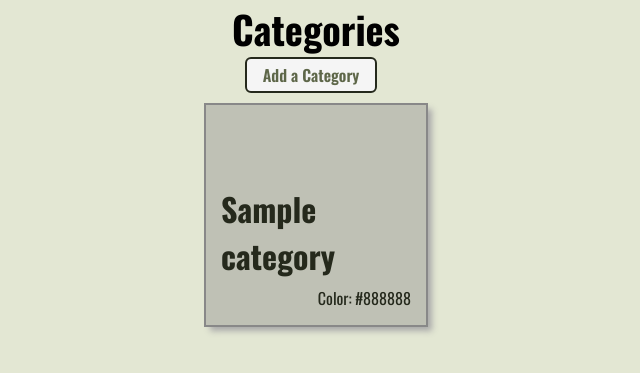
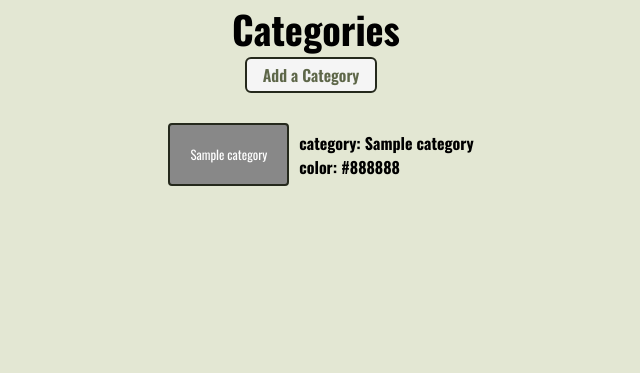
Before and after one commit to rbozek/reps, a Django app: page /categories/ in a window 1280 px wide. Shown: the part 56-429 px from the top of the page, without its empty margins (324-964 px from the left). Run offline with Django 4.2, Linux system fonts and the light colour scheme; a user stored in the database is signed in; tables that the repository leaves empty hold one stand-in row (values such as "Sample post").

Commit message:
styling for category list template

```diff
--- a/main_app/static/css/base.css
+++ b/main_app/static/css/base.css
@@ -218,6 +218,17 @@ button, .btn {
   margin-left: 20px;
 }
 
-/* .page-content {
-  font-size: var(--font-reg);
-} */
+
+
+/* specific, accessed on many pages: */
+.category-label{
+  margin-left: 10px;
+  display: inline-block;
+  padding: 0px 4px;
+  color: #FFFFFF;
+  border: var(--borders);
+  border-radius: 4px;
+}
+.category-label p{
+  font-size: var(--font-s)
+}
--- a/main_app/static/css/categories/category-index.css
+++ b/main_app/static/css/categories/category-index.css
@@ -1,64 +1,19 @@
-.card-container {
-  padding: 0 40px;
+.category-container {
+  margin: 6px 0px;
+  /* padding: 0 40px; */
   display: flex;
-  justify-content: center;
-  flex-wrap: wrap;
+  /* flex-direction: column; */
+  align-items: center;
+  /* justify-content: center; */
+  /* flex-wrap: wrap; */
+  /* background-color: red; */
 }
 
-.card {
-  width: 224px;
-  height: 224px;
-  margin: 10px;
-  border: solid 2px;
-  box-shadow: var(--card-box-shadow);
-  position: relative;
-}
-
-.card-bg{
-  opacity: .4;
-  position: absolute;
-  display: inline-flex;
-  top: 0;
-  left: 0;
-  width: 100%;
-  height: 100%;
-}
-
-.card-content {
-  padding: 15px;
-  height: 100%;
-  width: 100%;
-  display: flex;
-  align-items: flex-end;
-  justify-content: flex-end;
-  flex-direction: column;
-}
-
-.card > a {
-  position: absolute;
-  top: 0;
-  left: 0;
-  width: 100%;
-  height: 100%;
-  display: inline-block;
-  text-decoration: none;
-  color: var(--text-color);
-}
-
-.card h2 {
-  margin: 7px 0;
+.category-label-grow {
+  padding: 20px;
   font-size: var(--font-xl);
 }
 
-.card p {
-  margin: 0;
-  font-size: var(--font-reg);
+.category-adjacent {
+  margin: 0px 0px 0px 10px;
 }
-
-.page-header > img {
-  margin-left: 10px;
-}
-
-.page-header > img:first-of-type {
-  margin-left: 15px;
-}
--- a/main_app/templates/main_app/category_list.html
+++ b/main_app/templates/main_app/category_list.html
@@ -15,19 +15,34 @@
   <h1>Categories</h1>
   <a href="{% url 'category-create' %}"  class="btn standard">Add a Category</a>
 </section>
+<br>
 
-<section class="card-container">
-  {% for category in category_list %}
-  <div class="card" style="border-color: {{ category.color }}">
-    <div class="card-bg" style="background-color: {{ category.color }}"></div>
+{% comment %} {% if category_list %} {% endcomment %}
+
+{% for category in category_list %}
+
+  <section class="category-container">
     <a href="{% url 'category-detail' category.id %}">
-      <div class="card-content">
-        <h2>{{ category.name }}</h2>
-        <p>Color: {{ category.color }}</p>
+      <div
+        class="category-label category-label-grow"
+        style="background-color: {{ category.color }};"
+      >
+        <p>{{ category.name }}</p>
       </div>
     </a>
-  </div>
-  {% endfor %}
-</section>
+
+    <div class="category-adjacent">
+      <h4>category: {{ category.name }}</h4>
+      <h4>color: {{ category.color }}</h4>
+    </div>
+
+  </section>
+
+{% endfor %}
+
+  {% comment %} {% else %} {% endcomment %}
+    {% comment %} <h3>No categories have been added yet!</h3> {% endcomment %}
+  {% comment %} {% endif %} {% endcomment %}
+
 
 {% endblock %}
```
Also changed, not shown: main_app/static/css/reps/rep-detail.css (+0 -12 lines), main_app/static/css/reps/rep-index.css (+1 -11 lines).
